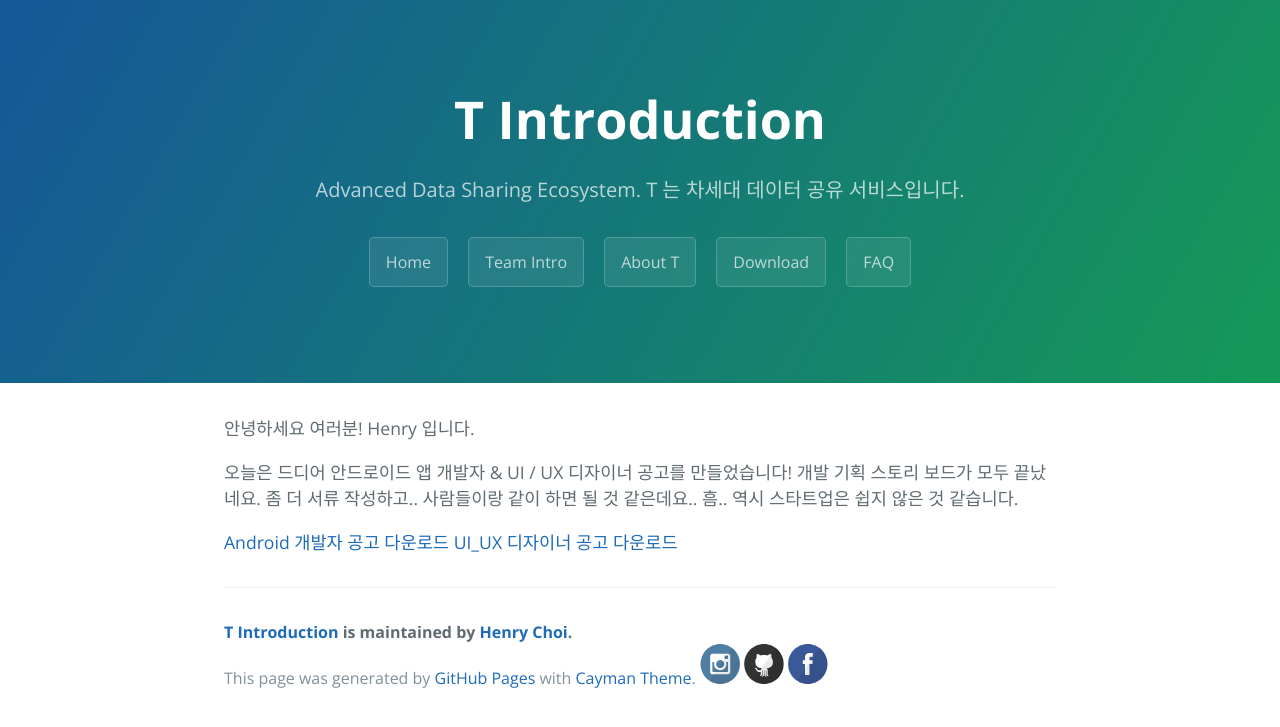
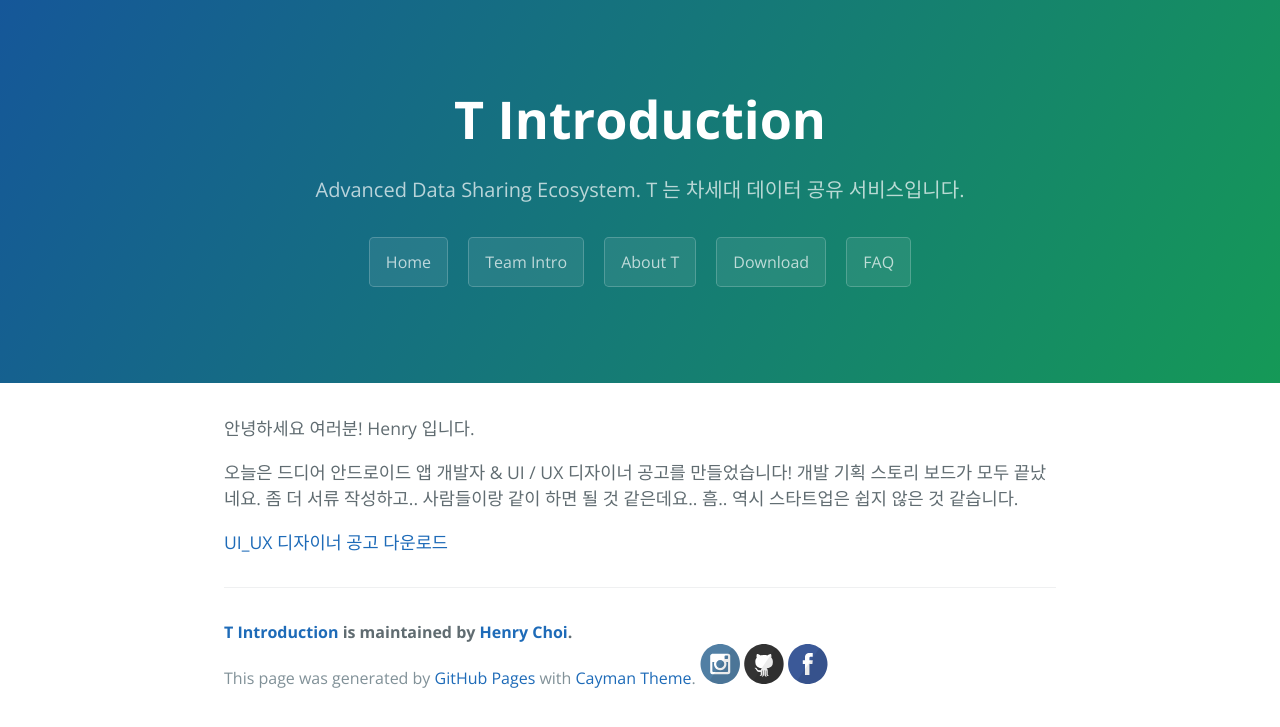
Before and after one commit to ProjectM4/ProjectM4.github.io, a Jekyll site: the page built from _posts/notice/2017-01-10-2nd.markdown, in a window 1280 px wide. Shown: the top 727 px of the page. Built offline with Jekyll 4.4.1, drawn with Linux system fonts in a browser that asks for light colours.

Commit message:
deleted developer recruit file

```diff
--- a/_posts/notice/2017-01-10-2nd.markdown
+++ b/_posts/notice/2017-01-10-2nd.markdown
@@ -11,7 +11,6 @@ categories: notice
 좀 더 서류 작성하고.. 사람들이랑 같이 하면 될 것 같은데요.. 흠..
 역시 스타트업은 쉽지 않은 것 같습니다.
 
-[Android 개발자 공고 다운로드][android]
 [UI_UX 디자이너 공고 다운로드][design]
 
 [android]:{{ site.url }}/download/android.pdf
```
